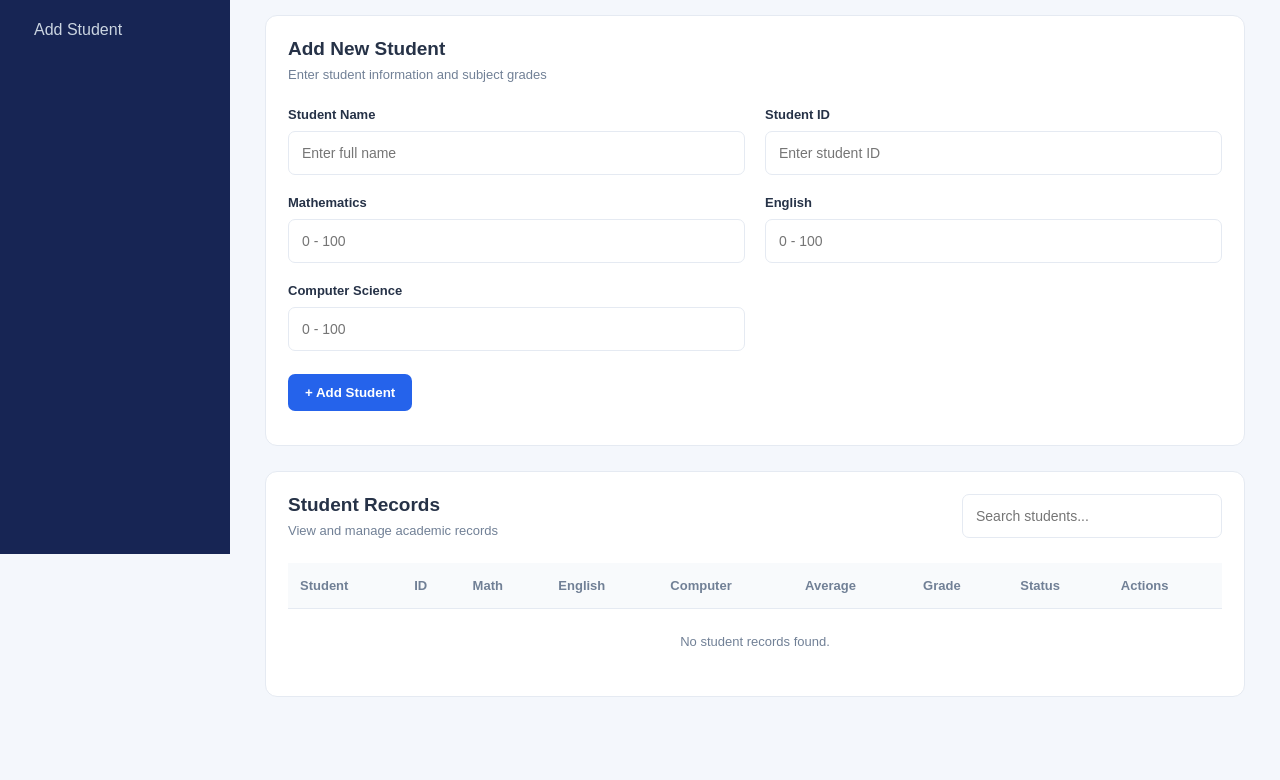
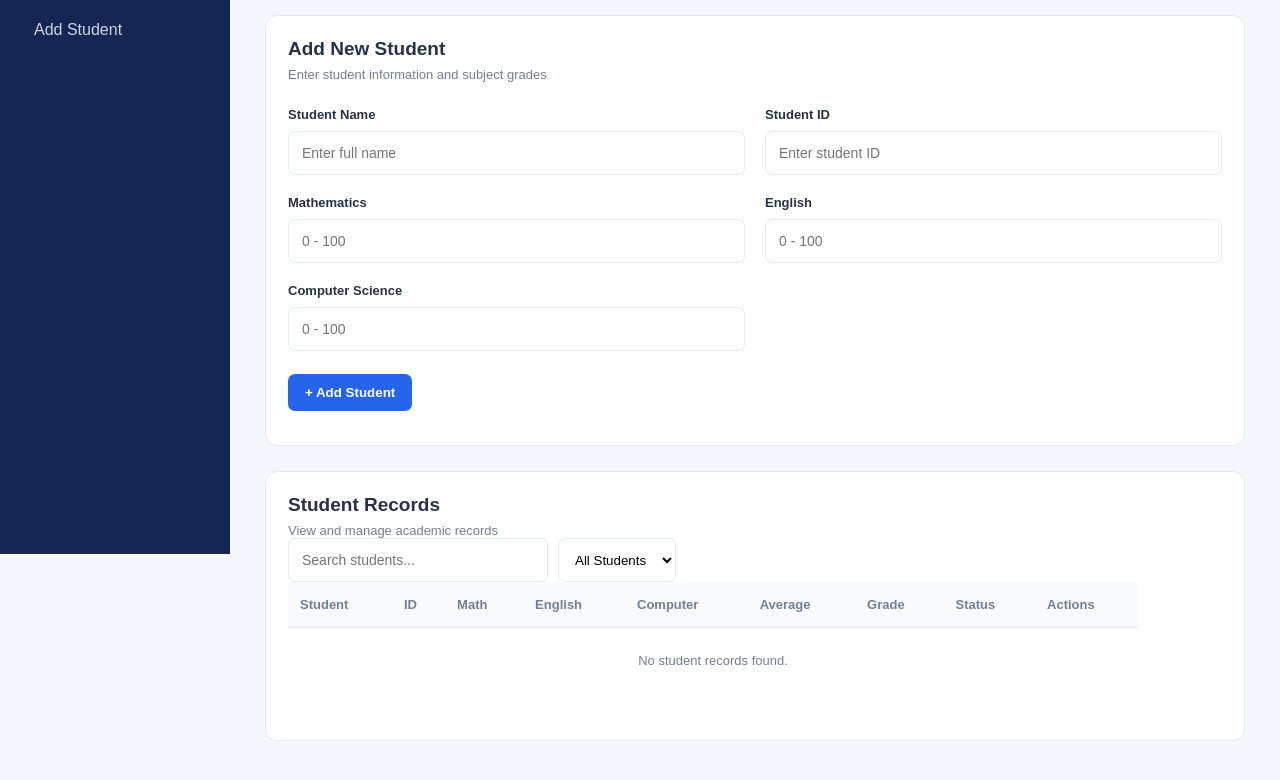
Before and after one commit to mustafaaltayeb5542/Student-Grade-System, a plain HTML site: page index.html in a window 1280 px wide. Shown: the part 246-1026 px from the top of the page. Before the commit the page ends 1003 px from the top, so only its background shows below. Drawn offline with Linux system fonts and the light colour scheme.

Commit message:
Add student status filter

```diff
--- a/index.html
+++ b/index.html
@@ -101,10 +101,22 @@
                 <div>
                     <h2>Student Records</h2>
                     <p>View and manage academic records</p>
-                </div>
-                <input type="search" id="searchInput"
-                       placeholder="Search students...">
-            </div>
+
+
+                <div class="table-tools">
+    <input type="search" id="searchInput"
+           placeholder="Search students...">
+
+    <select id="statusFilter">
+        <option value="all">All Students</option>
+        <option value="pass">Passed</option>
+        <option value="fail">Failed</option>
+    </select>
+</div>
+
+
+
+
 
             <div class="table-wrapper">
                 <table>
--- a/script.js
+++ b/script.js
@@ -2,6 +2,7 @@
 const form = document.getElementById("studentForm");
 const studentTable = document.getElementById("studentTable");
 const searchInput = document.getElementById("searchInput");
+const statusFilter = document.getElementById("statusFilter");
 const formMessage = document.getElementById("formMessage");
 
 let students = JSON.parse(localStorage.getItem("students")) || [];
@@ -41,10 +42,19 @@ function updateStatistics() {
 function renderStudents() {
     const search = searchInput.value.toLowerCase().trim();
 
-    const filtered = students.filter(student =>
+    const filtered = students.filter(student => {
+    const matchesSearch =
         student.name.toLowerCase().includes(search) ||
-        student.studentId.toLowerCase().includes(search)
-    );
+        student.studentId.toLowerCase().includes(search);
+
+    const status = statusFilter.value;
+    const matchesStatus =
+        status === "all" ||
+        (status === "pass" && student.average >= 50) ||
+        (status === "fail" && student.average < 50);
+
+    return matchesSearch && matchesStatus;
+});
 
     studentTable.innerHTML = "";
 
@@ -200,3 +210,4 @@ function showMessage(message, isError = false) {
 searchInput.addEventListener("input", renderStudents);
 
 renderStudents();
+statusFilter.addEventListener("change", renderStudents);
--- a/style.css
+++ b/style.css
@@ -299,3 +299,15 @@ footer {
         max-width: 100%;
     }
 }
+.table-tools {
+    display: flex;
+    gap: 10px;
+    flex-wrap: wrap;
+}
+
+#statusFilter {
+    padding: 12px;
+    border: 1px solid var(--border);
+    border-radius: 7px;
+    background: white;
+}
```
